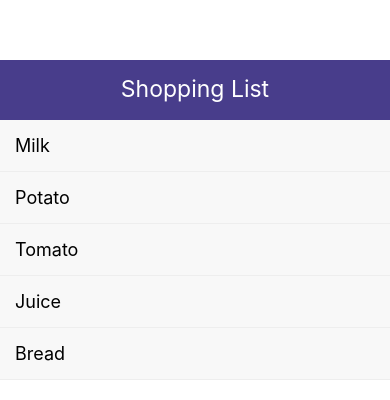
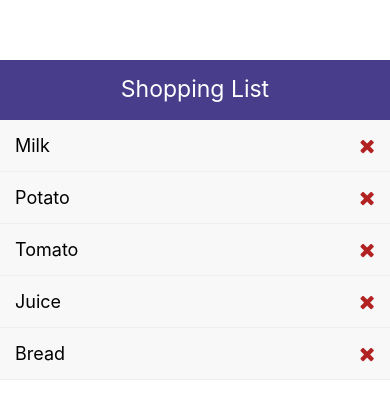
Before and after one commit to codeonion/QRAdventure, a React Native app: screen / in a window 390 px wide. Shown: the top 400 px of the page. Built offline with nearby package versions, Linux system fonts and the light colour scheme.

Commit message:
Painstakingly added react-native-vector-icons/FontAwesome

```diff
--- a/components/ListItem.js
+++ b/components/ListItem.js
@@ -1,12 +1,13 @@
 import React from 'react';
 import { View, Text, StyleSheet, TouchableOpacity} from 'react-native'
+import Icon from 'react-native-vector-icons/FontAwesome';
 
 const ListItem = ({item}) => {
   return (
     <TouchableOpacity style={styles.listItem}>
         <View style={styles.listItemView}>
             <Text style={styles.listItemText}>{item.text}</Text>
-
+            <Icon name="remove" size={20} color="firebrick" />
         </View>
     </TouchableOpacity>
   );
```
